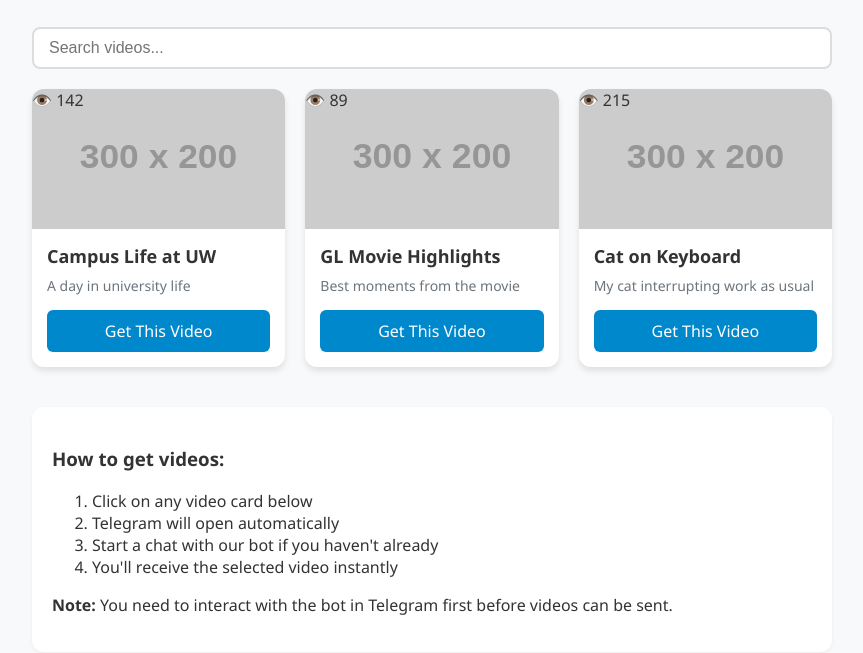
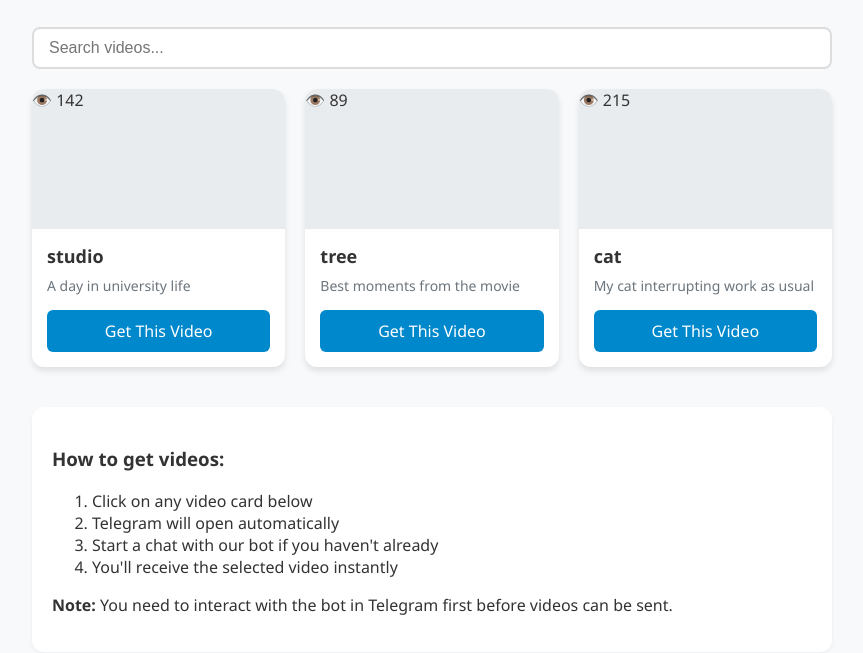
Before and after one commit to munkh-hustle/telegram-bot, a plain HTML site: page index.html in a window 1280 px wide. Shown: the part 87-740 px from the top of the page, without its empty margins (208-1071 px from the left). Drawn offline with Linux system fonts and the light colour scheme; placeholder pictures from the web are drawn by us.

Commit message:
index & db

```diff
--- a/index.html
+++ b/index.html
@@ -146,27 +146,24 @@
 
         // Complete video data with all required fields
         const videoData = {
-            "video1": {
-                "title": "Campus Life at UW",
+            "studio": {
+                "title": "studio",
                 "description": "A day in university life",
                 "views": 142,
-                "thumbnail": "https://via.placeholder.com/300x200/0088cc/ffffff?text=Campus+Life",
-                "file_id": "BAACAgUAAxkBAANbZ-G7Jn5y85BrBhyK-nfBOLTFjrIAArsXAAJPfhFX3fpc9xwmtt02BA"
+                "file_id": "BAACAgUAAxkBAAIChGfjZWtkotWNV8-XmZbFSMENh4A5AALNEwACdhwhV1ldsaRCu7Y2NgQ"
             },
-            "video2": {
-                "title": "GL Movie Highlights",
+            "tree": {
+                "title": "tree",
                 "description": "Best moments from the movie",
                 "views": 89,
-                "thumbnail": "https://via.placeholder.com/300x200/ff6b6b/ffffff?text=Movie+Highlights",
-                "file_id": "BAACAgUAAxkBAAMNZ-BVwwuQGbrw7tAlSwZxNTF0XNkAAtoTAAIbd_FWoxDx_THJMrA2BA"
+                "file_id": "BAACAgUAAxkBAAICi2fjZrK_WM4JwUfrx4jgUB8aN8UKAALREwACdhwhVzB5S_fNmC9XNgQ"
             },
-            "video3": {
-                "title": "Cat on Keyboard",
+            "cat": {
+                "title": "cat",
                 "description": "My cat interrupting work as usual",
                 "views": 215,
-                "thumbnail": "https://via.placeholder.com/300x200/51cf66/ffffff?text=Cat+On+Keyboard",
-                "file_id": "BAACAgUAAxkBAANLZ-GxahVI_jp-wU5YINkVwjV_ISAAAqEXAAJPfhFXqdmcN96vlk42BA"
-            },
+                "file_id": "BAACAgUAAxkBAAICj2fjZtCTZ1EFwYj8haDHFpHxN3MZAALSEwACdhwhVxf4NRSppke8NgQ"
+            }
         };
 
         // Process video data into array format
@@ -177,7 +174,6 @@
                     title: video.title || `Video ${id}`,
                     description: video.description || "No description available",
                     views: video.views || 0,
-                    thumbnail: video.thumbnail || `https://via.placeholder.com/300x200?text=Video+${id}`,
                     file_id: video.file_id || ""
                 }));
             } catch (error) {
--- a/video_db.txt
+++ b/video_db.txt
@@ -1 +1,3 @@
-body,BAACAgUAAxkBAAICRGfi9w20TtZJztq2RS7TysyoW2UVAALcFQACdhwZV-PL4ZlTcqreNgQ
+studio,BAACAgUAAxkBAAIChGfjZWtkotWNV8-XmZbFSMENh4A5AALNEwACdhwhV1ldsaRCu7Y2NgQ
+tree,BAACAgUAAxkBAAICi2fjZrK_WM4JwUfrx4jgUB8aN8UKAALREwACdhwhVzB5S_fNmC9XNgQ
+cat,BAACAgUAAxkBAAICj2fjZtCTZ1EFwYj8haDHFpHxN3MZAALSEwACdhwhVxf4NRSppke8NgQ
```
